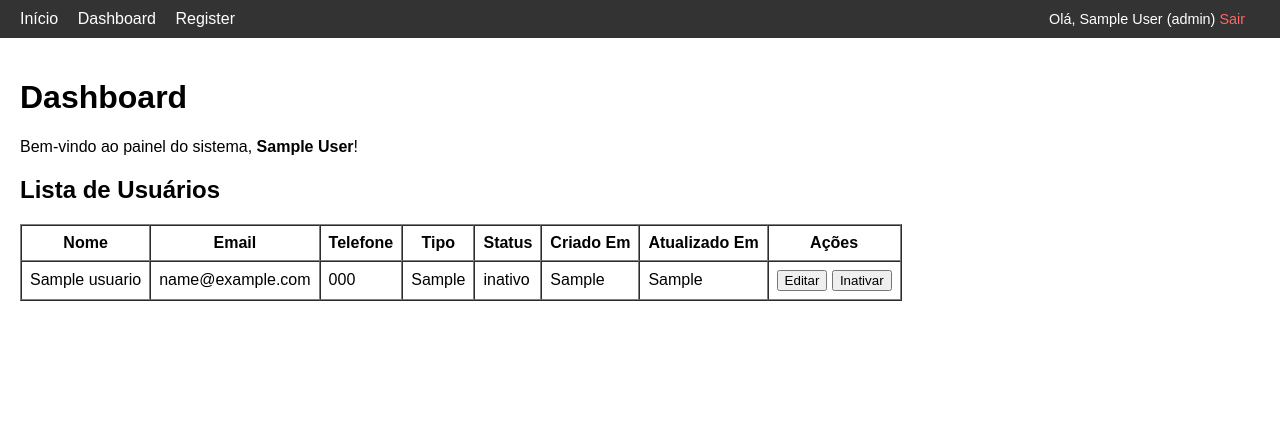
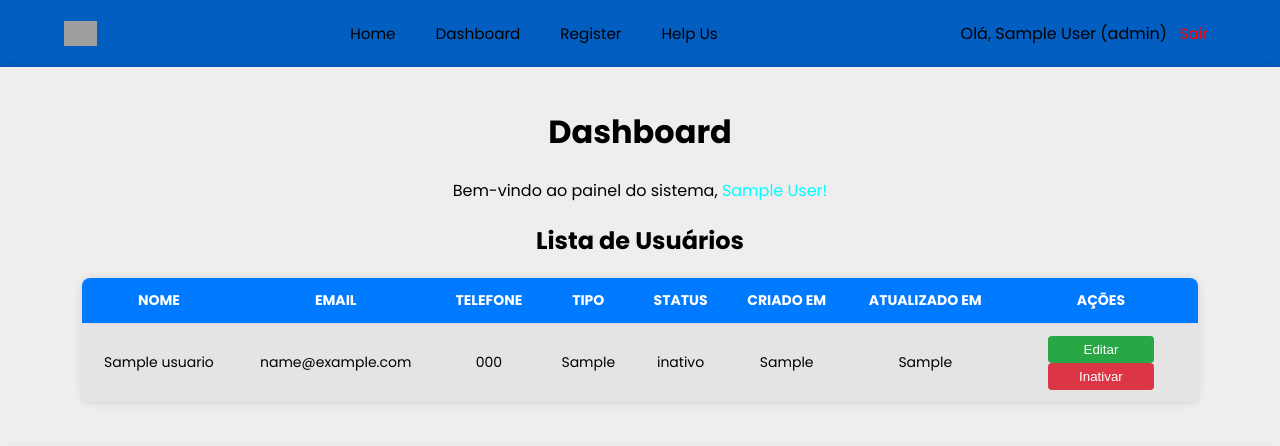
Before and after one commit to L0-b400/AcessControl-PHP, a PHP site: page /public/dashboard.php in a window 1280 px wide. Shown: the top 446 px of the page. Run offline with PHP 8.4, Linux system fonts and the light colour scheme; the visitor is signed in with stand-in values (Sample User, id 1); tables that the repository leaves empty or names only in its code hold one stand-in row (values such as "Sample post"); data that the repository does not hold is empty; grey boxes are pictures that could not be loaded.

Commit message:
Refatoracao de codigo

```diff
--- a/assets/css/navbar.css
+++ b/assets/css/navbar.css
@@ -1,10 +1,149 @@
-body { margin: 0; font-family: sans-serif; }
-.navbar {
-  background: #333; color: #fff;
-  padding: 10px 20px;
-  display: flex; align-items: center;
+@import url("https://fonts.googleapis.com/css2?family=Poppins:ital,wght@0,300;0,400;0,500;0,600;0,700;1,300;1,400;1,500;1,600;1,700&display=swap");
+
+* {
+  box-sizing: border-box;
+  -webkit-font-smoothing: antialiased;
+  -moz-osx-font-smoothing: grayscale;
+}
+
+body {
+  padding: 0;
+  margin: 0;
+  font-family: "Poppins", sans-serif;
+}
+
+nav {
+  background-color: #025ec0;
+  padding: 5px 5%;
+  display: flex;
   justify-content: space-between;
+  align-items: center;
+  box-shadow: rgba(50, 50, 93, 0.25) 0px 2px 5px -1px,
+    rgba(0, 0, 0, 0.3) 0px 1px 3px -1px;
+  z-index: 1;
 }
-.navbar a { color: #fff; text-decoration: none; margin-right: 15px; }
-.navbar .user-info { font-size: 0.9rem; }
-.container { padding: 20px; }
+nav .logo {
+  display: flex;
+  align-items: center;
+}
+nav .logo img {
+  height: 25px;
+  width: auto;
+  margin-right: 10px;
+}
+nav .logo h1 {
+  font-size: 1.1rem;
+  background: linear-gradient(to right, #fc2727 0%, #fcdd2c 100%);
+  -webkit-background-clip: text;
+  background-clip: text;
+  -webkit-text-fill-color: transparent;
+}
+
+nav ul {
+  list-style: none;
+  display: flex;
+}
+nav ul li {
+  margin-left: 1.5rem;
+}
+nav ul li a {
+  text-decoration: none;
+  color: #000;
+  font-size: 95%;
+  font-weight: 400;
+  padding: 4px 8px;
+  border-radius: 5px;
+}
+
+nav ul li a:hover {
+  background-color: #f5f5f5;
+}
+
+.hamburger {
+  display: none;
+  cursor: pointer;
+}
+
+.hamburger .line {
+  width: 25px;
+  height: 1px;
+  background-color: #1f1f1f;
+  display: block;
+  margin: 7px auto;
+  transition: all 0.3s ease-in-out;
+}
+.hamburger-active {
+  transition: all 0.3s ease-in-out;
+  transition-delay: 0.6s;
+  transform: rotate(45deg);
+}
+
+.hamburger-active .line:nth-child(2) {
+  width: 0px;
+}
+
+.hamburger-active .line:nth-child(1),
+.hamburger-active .line:nth-child(3) {
+  transition-delay: 0.3s;
+}
+
+.hamburger-active .line:nth-child(1) {
+  transform: translateY(12px);
+}
+
+.hamburger-active .line:nth-child(3) {
+  transform: translateY(-5px) rotate(90deg);
+}
+
+.menubar {
+  position: absolute;
+  top: 0;
+  left: -60%;
+  display: flex;
+  justify-content: center;
+  align-items: flex-start;
+  width: 60%;
+  height: 100vh;
+  padding: 20% 0;
+  background: rgba(255, 255, 255);
+  transition: all 0.5s ease-in;
+  z-index: 2;
+}
+.active {
+  left: 0;
+  box-shadow: rgba(149, 157, 165, 0.2) 0px 8px 24px;
+}
+
+.menubar ul {
+  padding: 0;
+  list-style: none;
+}
+.menubar ul li {
+  margin-bottom: 32px;
+}
+
+.menubar ul li a {
+  text-decoration: none;
+  color: #000;
+  font-size: 95%;
+  font-weight: 400;
+  padding: 5px 10px;
+  border-radius: 5px;
+}
+
+.menubar ul li a:hover {
+  background-color: #f5f5f5;
+}
+@media screen and (max-width: 790px) {
+  .hamburger {
+    display: block;
+  }
+  nav ul {
+    display: none;
+  }
+}
+
+
+.red {
+  color: rgb(255, 0, 0);
+}
--- a/assets/css/style.css
+++ b/assets/css/style.css
@@ -1,5 +1,42 @@
 * {
     box-sizing: border-box;
+}
+
+body {
+    font-family: sans-serif;
+    background:#f5f5f5;
+
+}
+
+.user {
+    color: aqua;
+}
+.container {
+      width: 100%;
+      height: 100%;
+      text-align: center;
+      padding:20px;
+      background-color: #efeded;
+      box-shadow:0 0 10px rgba(0,0,0,0.1);
+}
+
+table {
+    margin: 0 auto;
+}
+
+input, select, button {
+    width:65%;
+    padding:10px;
+    margin:8px 0;
+}
+
+button {
+    cursor:pointer;
+}
+
+.msg {
+    color:red;
+    margin:10px 0;
 }
 
 .formulario {
@@ -10,9 +47,56 @@
 }
 
 input {
-    width: 100%;
-    padding: 10px;
     margin-bottom: 10px;
     border: 1px solid #ccc;
     border-radius: 4px;
 }
+
+.table {
+    width: 90%;
+    border-collapse: collapse;
+    margin: 20px auto;
+    box-shadow: 0 0 10px rgba(0,0,0,0.1);
+    border-radius: 8px;
+    overflow: hidden;
+    font-size: 14px;
+    background-color: #e4e4e4;
+  }
+
+  .table thead {
+    background-color: #007BFF;
+    color: white;
+    text-transform: uppercase;
+  }
+
+  .table th, .table td {
+    padding: 12px 15px;
+    text-align: center;
+    border-bottom: 1px solid #ddd;
+  }
+
+  .table tbody tr:hover {
+    background-color: #f1f1f1;
+  }
+
+  .table td button {
+    padding: 6px 12px;
+    border: none;
+    border-radius: 4px;
+    color: #fff;
+    background-color: #28a745;
+    margin: 0 4px;
+    transition: background-color 0.3s ease;
+  }
+
+  .table td button:hover {
+    background-color: #218838;
+  }
+
+  .table td a:nth-child(2) button {
+    background-color: #dc3545;
+  }
+
+  .table td a:nth-child(2) button:hover {
+    background-color: #c82333;
+  }
--- a/assets/navbar.php
+++ b/assets/navbar.php
@@ -1,19 +1,57 @@
 <?php
 require '../process/validate.php'
 ?>
-<nav class="navbar">
-    <div class="nav-left">
-      <a href="index.php">Início</a>
-      <a href="dashboard.php">Dashboard</a>
-      <?php if ($tipo == "admin") {
-        echo '<a href="../admin/register.php">Register</a>';
-      };
-      ?>
+<nav>
+      <div class="logo">
+        <img src="assets/img/logo.png" alt="logo" />
+      </div>
+      <div class="center">
+        <ul>
+        <li>
+          <a href="#">Home</a>
+        </li>
+        <li>
+          <a href="../public/dashboard.php">Dashboard</a>
+        </li>
+        <li>
+          <?php if ($tipo == "admin") {
+          echo '<a href="../admin/register.php">Register</a>';
+          };?>
+        </li>
+        <li>
+          <a href="https://wa.me/51996811385">Help Us</a>
+        </li>
+        </ul>
+      </div>
+      <ul>
 
-      <!-- adicione outros links aqui -->
+        <li>
+        Olá, <?= $nome ?> (<?= $tipo ?>)
+        <a class="red" href="logout.php">Sair</a>
+        </li>
+      </ul>
+
+
+      <div class="hamburger">
+        <span class="line"></span>
+        <span class="line"></span>
+        <span class="line"></span>
+      </div>
+    </nav>
+    <!-- <div class="menubar">
+      <ul>
+        <li>
+          <a href="#">Home</a>
+        </li>
+        <li>
+          <a href="#">Services</a>
+        </li>
+        <li>
+          <a href="#">Blog</a>
+        </li>
+        <li>
+          <a href="#">Contact Us</a>
+        </li>
+      </ul>
     </div>
-    <div class="nav-right user-info">
-      Olá, <?= $nome ?> (<?= $tipo ?>)
-      <a href="logout.php" style="color:#f66;">Sair</a>
-    </div>
-</nav>
+    <script src="../assets/js/scripts.js"></script> -->
--- a/login.php
+++ b/login.php
@@ -1,11 +1,13 @@
 <?php
-require_once 'config/db.php';
+    require_once 'config/db.php';
 ?>
+
 <!DOCTYPE html>
 <html lang="pt-br">
 <head>
     <meta charset="UTF-8">
     <link rel="stylesheet" href="assets/css/style.css">
+
     <title>Login</title>
 </head>
 <body>
--- a/public/dashboard.php
+++ b/public/dashboard.php
@@ -3,42 +3,52 @@ session_start();
 require '../process/validate.php';
 require '../config/db.php';
 
-$sql = "SELECT id, nome, email, telefone, tipo, status, criado_em, atualizado_em FROM usuarios";
+$msg = isset($_GET['msg']) ? $_GET['msg'] : '';
+$alertas = [
+    'sucesso' => 'Operação realizada com sucesso.',
+    'erro' => 'Erro na operação.'
+];
+$mensagem = $alertas[$msg] ?? '';
+
 try {
-  $stmt = $pdo->query($sql);
+    $stmt = $pdo->prepare("SELECT id, nome, email, telefone, tipo, status, criado_em, atualizado_em FROM usuarios");
+    $stmt->execute();
     $usuarios = $stmt->fetchAll();
 } catch (PDOException $e) {
-    die("Erro ao buscar usuarios" . $e->getMessage());
+    error_log($e->getMessage());
+    die("Erro ao buscar usuários.");
 }
-$msg = isset($_GET['msg']) ? $_GET['msg'] : '';
 ?>
 
 <!DOCTYPE html>
 <html lang="pt-br">
 <head>
   <meta charset="UTF-8">
+  <link rel="stylesheet" href="../assets/css/style.css">
   <link rel="stylesheet" href="../assets/css/navbar.css">
+
   <title>Dashboard</title>
   <script>
-
     // Função para exibir o pop-up
     window.onload = function() {
         <?php if ($msg): ?>
             alert('<?= htmlspecialchars($msg) ?>');
         <?php endif; ?>
     }
-
   </script>
 </head>
 <body>
+
+<header>
 <?php include '../assets/navbar.php' ?>
+</header>
   <div class="container">
     <h1>Dashboard</h1>
-    <p>Bem-vindo ao painel do sistema, <strong><?= $_SESSION['usuario_nome'] ?? 'Usuário' ?></strong>!</p>
+    <p class="par">Bem-vindo ao painel do sistema, <span class="user"><?= $_SESSION['usuario_nome'] ?? 'Usuário' ?>!</span></p>
 
     <h2>Lista de Usuários</h2>
-    <table border="1" cellpadding="8" cellspacing="0">
-      <thead>
+    <table class="table">
+      <thead table-header>
         <tr>
           <th>Nome</th>
           <th>Email</th>
@@ -61,16 +71,15 @@ $msg = isset($_GET['msg']) ? $_GET['msg'] : '';
             <td><?= $user['criado_em'] ?></td>
             <td><?= $user['atualizado_em'] ?></td>
             <td>
-      <a href="update.php?id=<?= $user['id'] ?>"><button>Editar</button></a>
+              <a href="update.php?id=<?= $user['id'] ?>">
+                <button>Editar</button>
+              </a>
               <a href="../process/processInactivate.php?id=<?= $user['id'] ?>" onclick="return confirm('Tem certeza que deseja excluir este usuário?')">
                 <button>Inativar</button>
               </a>
             </td>
           </tr>
         <?php endforeach; ?>
-
-
-
       </tbody>
     </table>
   </div>
```
Also changed, not shown: admin/register.php (+4 -13 lines), assets/js/scripts.js (+10 -0 lines). Lines whose indentation alone changed are shown as unchanged.
